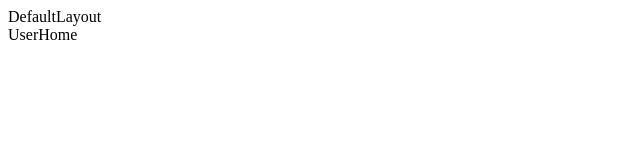
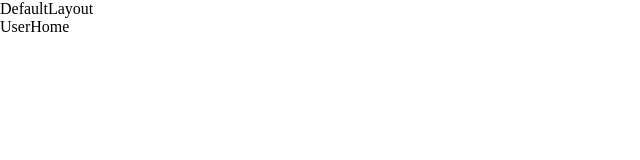
Before and after one commit to vpdls1511/SmartDoorSystem_front, a React (Create React App) app: page / in a window 1280 px wide. Shown: the top 160 px of the page, without its empty margins (0-640 px from the left). Built offline with nearby package versions, Linux system fonts and the light colour scheme.

Commit message:
feat(vpdls1511) : 글로벌 스타일 추가

```diff
--- a/package.json
+++ b/package.json
@@ -15,7 +15,7 @@
     "react-router-dom": "^6.10.0",
     "react-scripts": "5.0.1",
     "recoil": "^0.7.7",
-    "styled-component": "^2.8.0",
+    "styled-components": "^5.3.9",
     "typescript": "^4.9.5",
     "web-vitals": "^2.1.4"
   },
@@ -42,5 +42,8 @@
       "last 1 firefox version",
       "last 1 safari version"
     ]
+  },
+  "devDependencies": {
+    "@types/styled-components": "^5.1.26"
   }
 }
--- a/src/App.tsx
+++ b/src/App.tsx
@@ -1,9 +1,7 @@
-import React from 'react';
 import {useRoutes} from "react-router-dom";
 import routes from "./utils/router/routes";
 
 function App() {
-  console.log(routes())
   return useRoutes(routes())
 }
 
--- /dev/null
+++ b/src/common/assets/GlobalStyled.tsx
@@ -0,0 +1,11 @@
+import { createGlobalStyle } from "styled-components";
+
+const GlobalStyled = createGlobalStyle`
+  *, *::before, *::after {
+    box-sizing: border-box;
+    padding: 0;
+    margin: 0;
+	}
+`
+
+export default GlobalStyled
--- a/src/index.tsx
+++ b/src/index.tsx
@@ -3,12 +3,14 @@ import ReactDOM from 'react-dom/client';
 import App from './App';
 import reportWebVitals from './reportWebVitals';
 import {BrowserRouter} from "react-router-dom";
+import GlobalStyled from "./common/assets/GlobalStyled";
 
 const root = ReactDOM.createRoot(
   document.getElementById('root') as HTMLElement
 );
 root.render(
   <React.StrictMode>
+    <GlobalStyled />
     <BrowserRouter>
       <App />
     </BrowserRouter>
--- a/src/utils/router/routes.tsx
+++ b/src/utils/router/routes.tsx
@@ -1,4 +1,3 @@
-import React from 'react'
 import {RouteObject} from "react-router-dom";
 import {LayoutRouter} from "./RouterList";
 import {DefaultRouterInterface, LayoutRouterInterface} from "../../common/interfaces/RouterInterface";
```
Also changed, not shown: 2 other files (tests, documents, lock files or other folders).
